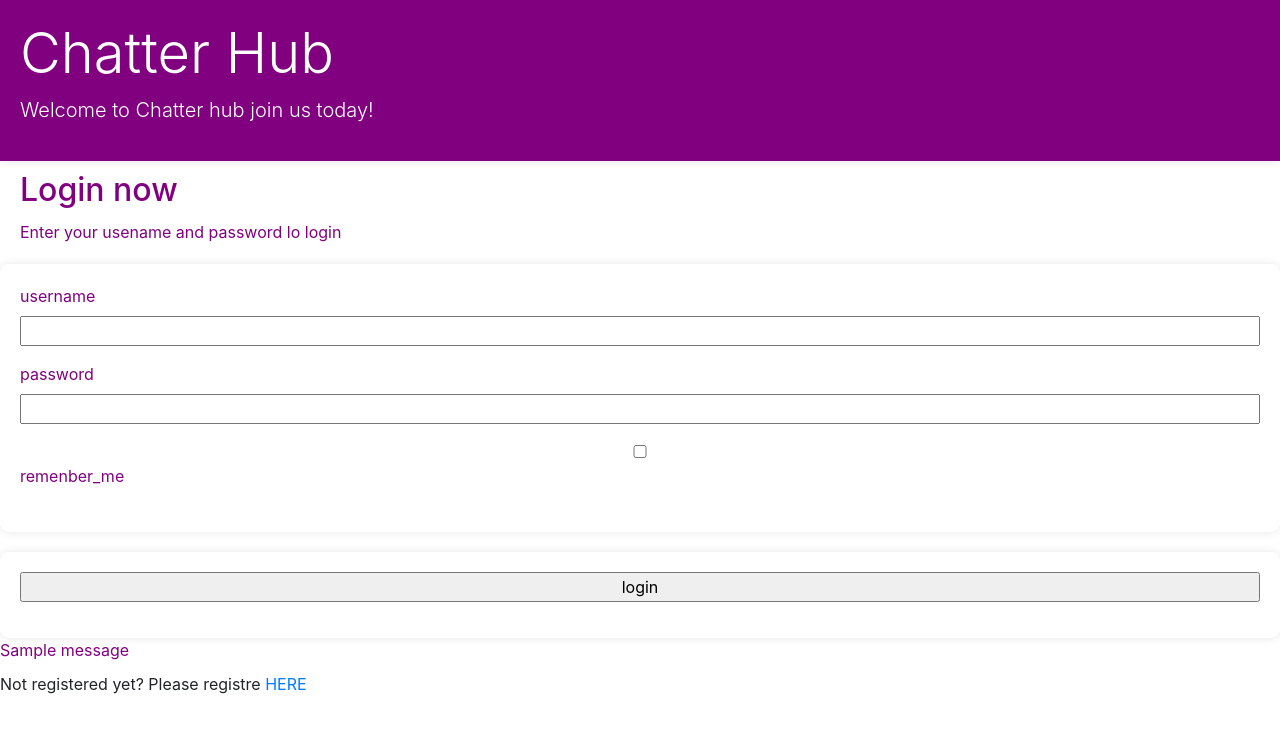
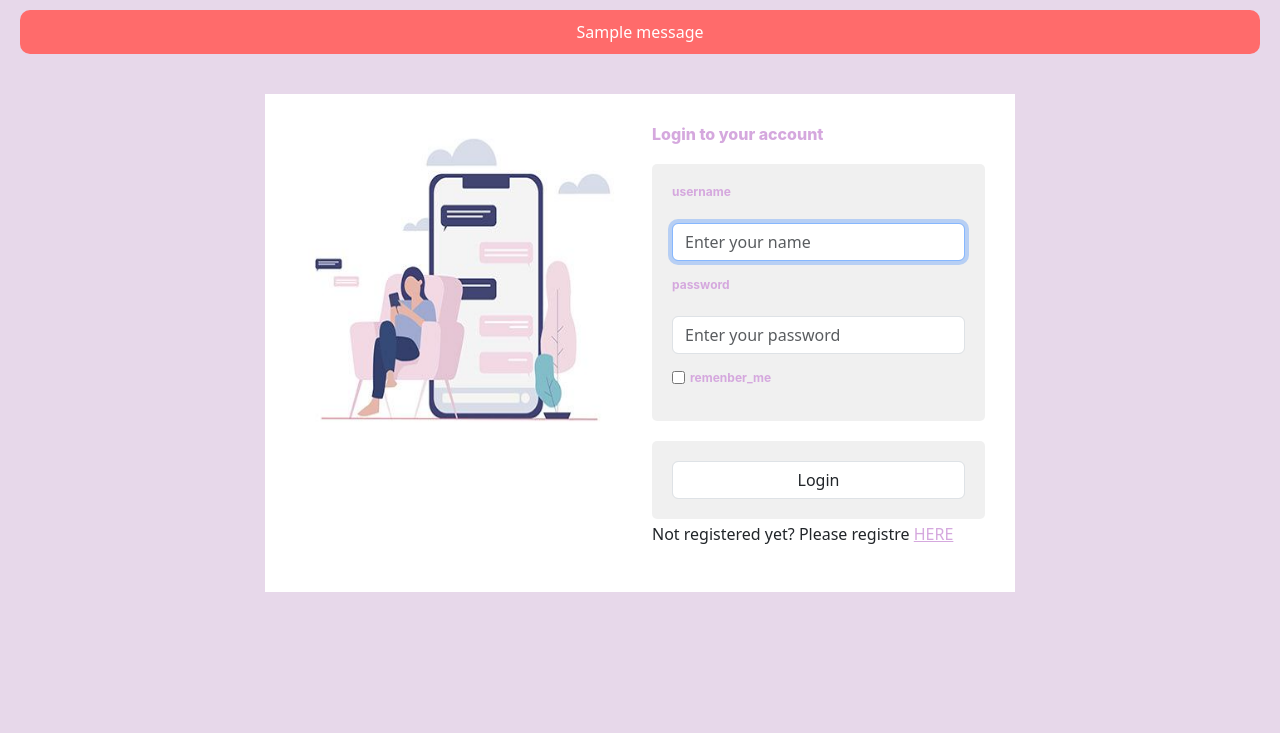
Before and after one commit to Fatimazahraker/chatter_hub, a Flask app: page /login in a window 1280 px wide. Shown: the top 733 px of the page. Run offline with Flask 3, Linux system fonts and the light colour scheme; tables that the repository leaves empty hold one stand-in row (values such as "Sample post"); one stand-in notice (Sample message) is shown; some libraries are stand-ins or nearby versions.

Commit message:
make our app look better

```diff
--- a/old/static/styles/stylelogin.css
+++ b/old/static/styles/stylelogin.css
@@ -1,80 +1,91 @@
-/* stylelogin.css */
-
 body {
-    background-color: #f8f9fa; /* Light grayish background color */
-    margin: 0 20px;
+    background-color: #E7D8EA !important;
+    margin: 0 20px !important;
 }
 
-.main-section {
-    background-color: #800080; /* Purple background color for the jumbotron */
-    color: #fff; /* Text color for the jumbotron */
-    font-weight: bold;
-    padding: 20px;
-    margin-top: 0px;
-    box-shadow: 0 0 10px rgba(0, 0, 0, 0.1);
+.tilte-chat h2 {
+    color: #d5a8de;
+    font-family: Inter;
+    font-size: 16px;
+    font-style: normal;
+    font-weight: 800;
+    line-height: normal;
+    text-align: left;
 }
 
-/* Add these rules to style the "Login now" heading and paragraph */
-.tilte-chat h2, .tilte-chat p {
-    color: #800080; /* Purple color for headings and paragraphs */
-    margin-top: 10px;
-    margin-left: 20px;
+form {
+    max-width: 750px;
+    /*height: 490px;*/
+    /* position: absolute; */
+    /*top: 50%;*/
+    margin: auto;
+    margin-top: 40px;
+    /* left: 50%; */
+    /* transform: translate(-50%, -50%); */
+    background-color: #FFFFFF;
+    padding: 30px;
+    /* display: inline-block; */
+    text-align: right;
+    z-index: -1;
 }
 
-/* Add these rules to style the form sections */
-.user-info, .user-action {
-    background-color: #fff; /* White background color for form sections */
+.purple-link {
+    color: #d5a8de;
+}
+
+#link-login {
+    text-align: left;
+    margin-top: 3px;
+}
+
+.user-info,
+.user-action {
+    border: none !important ;
+}
+
+.user-info,
+.user-action {
+    background-color: #fff;
     padding: 20px;
     margin-top: 20px;
-    border-radius: 10px;
-    box-shadow: 0 0 10px rgba(0, 0, 0, 0.1);
+    border-radius: 5px;
+    box-shadow: 0 0 10px rgba(0, 0, 0, 0.0);
+    background: rgba(217, 217, 217, 0.40);
 }
 
-/* Add these rules to style form labels */
+.user-info ul,
+.user-action ul {
+    list-style: none;
+}
+
 .user-info label,
 .user-action label {
-    color: #800080; /* Purple color for labels */
+    display: block;
+    text-align: left;
+    color: #d5a8de;
+    font-family: Inter;
+    font-size: 12px;
+    font-style: normal;
+    font-weight: 700;
+    line-height: normal;
+    margin-top: 0%;
 }
-
-.user-info input,
-.user-action input {
-    width: 100%; /* Make form inputs full-width */
+#remember_me {
+    display: inline-block !important;
 }
-/* Add these rules to style the submit button */
-form input.form-control[type="submit"] {
-    background-color: #800080; /* Purple color for the button */
-    color: #fff; /* Text color for the button */
-    font-size: 14px; /* Adjust the font size */
-    padding: 10px 20px; /* Adjust the padding to control the button size */
-    border: none; /* Remove the default button border */
-    cursor: pointer; /* Change the cursor to a pointer on hover */
-
+.formError {
+    text-align: center;
+    background-color: #ff6b6b; /* Red color */
+    color: #fff; /* White text color */
+    padding: 10px;
+    border-radius: 10px; /* Adjust the border-radius as needed */
+    margin-top: 10px; /* Adjust the margin as needed */
 }
-
-/* Add these rules to change the color on hover for the submit button */
-form input[type="submit"]:hover {
-    background-color: #660066; /* Darker purple on hover for the button */
+/* Style for the Remember Me Checkbox */
+.checkbox-container {
+    display: flex;
+    align-items: center;
 }
-
-/* Add these rules to style links */
-form a {
-    color: #800080; /* Purple color for the link */
-    margin-left: 20px; /* Add some left margin to links */
+.checkbox-container input {
+    margin-right: 5px;  /* Adjust the margin between the checkbox and label */
 }
-
-/* Add these rules to change the color on hover for links */
-form a:hover {
-    color: #660066; /* Darker purple on hover for the link */
-}
-
-/* Add these rules to style flashed messages */
-.flashes {
-    list-style: none;
-    padding: 0;
-    margin: 0;
-}
-
-.flashes li {
-    color: #800080; /* Purple color for flashed messages */
-    margin-bottom: 10px;
-}
--- a/old/templates/login.html
+++ b/old/templates/login.html
@@ -8,60 +8,63 @@
     <!-- Link to the external stylesheet for login styles -->
     <link rel="stylesheet" href="{{ url_for('static', filename='styles/stylelogin.css') }}">
     <!-- Link to Bootstrap CSS via CDN -->
-    <link rel="stylesheet" href="https://stackpath.bootstrapcdn.com/bootstrap/4.3.1/css/bootstrap.min.css">
+    <link href="https://cdn.jsdelivr.net/npm/bootstrap@5.3.2/dist/css/bootstrap.min.css" rel="stylesheet" integrity="sha384-T3c6CoIi6uLrA9TneNEoa7RxnatzjcDSCmG1MXxSR1GAsXEV/Dwwykc2MPK8M2HN" crossorigin="anonymous">
 </head>
 
 <body>
-    <div class="main-section">
-        <div clases="jumbotron">
-            <h1 class="display-4">Chatter Hub</h1>
-            <p class="lead">Welcome to Chatter hub join us today!</p>
+    <!-- Flash message placeholder -->
+    {% with messages = get_flashed_messages() %}
+        {% if messages %}
+            <p class=formError>{{ messages[0] }}</p>
+        {% endif %}
+    {% endwith %}
+    <!-- Login Form -->
+    <form action="" method="post">
+        <div class="row">
+            <div class="col-6 col-md-6">
+                <img src="/static/image/sign.PNG" alt="" style="width: 100%; height: 70%;">
             </div>
-
+            <div class="col-6 col-md-6">
+                <div class="tilte-chat">
+                    <h2>Login to your account</h2>
+                    <!--<p>Reqister to start using Chatter hub</p>-->
                 </div>
-    <div class="tilte-chat">
-        <h2>Login now</h2>
-        <p>Enter your usename and password lo login</p>
-    </div>
-
-    <!-- Login Form -->
-    <form action="" method="post" novalidate>
                 <!-- Hidden fields for CSRF protection -->
                 {{ form.hidden_tag() }}
+                <!-- Hidden fields for CSRF protection -->
                 <fieldset class="user-info">
+
                     <!-- Username Input -->
                 <p>
                     {{ form.username.label }}<br>
-            {{ form.username(size=32) }}
+                    {{ form.username(class_='form-control', placeholder='Enter your name', autocomplete="off", autofocus=true) }}
                 </p>
                 <!-- Password Input -->
                 <p>
                     {{ form.password.label }}<br>
-            {{ form.password(size=32) }}
+                    {{ form.password(class_='form-control', placeholder='Enter your password', autofocus=true) }}
                 </p>
-
                 <!-- Remember Me Checkbox -->
-        <p>{{ form.remember_me() }} {{ form.remember_me.label }}</p>
+                <p class="checkbox-container" >
+                    {{ form.remember_me() }}
+                    {{ form.remember_me.label }}
+                </p>
 
                 </fieldset>
                 <fieldset class="user-action">
                     <!-- Submit Button -->
-            <p>{{ form.submit() }}</p>
+                    <div>
+                        <input type="submit" value="Login" class="form-control">
+                    </div>
                 </fieldset>
+                <p id="link-login">Not registered yet? Please registre <a href="{{ url_for('index') }}" class="purple-link">HERE</a></p>
 
-        <!-- Flash message placeholder -->
-        {% with messages = get_flashed_messages() %}
-            {% if messages %}
-                <!-- Display flashed messages -->
-                <ul class="flashes">
-                    {% for message in messages %}
-                        <li>{{ message }}</li>
-                    {% endfor %}
-                </ul>
-            {% endif %}
-        {% endwith %}
+            </div>
+        </div>
     </form>
-    <p>Not registered yet? Please registre <a href="{{ url_for('index') }}">HERE</a></p>
+    <script src="https://cdn.jsdelivr.net/npm/bootstrap@5.3.2/dist/js/bootstrap.bundle.min.js" integrity="sha384-C6RzsynM9kWDrMNeT87bh95OGNyZPhcTNXj1NW7RuBCsyN/o0jlpcV8Qyq46cDfL" crossorigin="anonymous"></script>
+    <script src="https://cdn.jsdelivr.net/npm/@popperjs/core@2.11.8/dist/umd/popper.min.js" integrity="sha384-I7E8VVD/ismYTF4hNIPjVp/Zjvgyol6VFvRkX/vR+Vc4jQkC+hVqc2pM8ODewa9r" crossorigin="anonymous"></script>
+<script src="https://cdn.jsdelivr.net/npm/bootstrap@5.3.2/dist/js/bootstrap.min.js" integrity="sha384-BBtl+eGJRgqQAUMxJ7pMwbEyER4l1g+O15P+16Ep7Q9Q+zqX6gSbd85u4mG4QzX+" crossorigin="anonymous"></script>
 </body>
 
 </html>
```
Also changed, not shown: old/static/styles/stylechat.css (+10 -6 lines), old/static/styles/stylehome.css (added, +73 -0 lines), old/static/styles/stylereg.css (+55 -10 lines), old/templates/index.html (+52 -23 lines), old/templates/main.html (+28 -45 lines), old/static/image/home-chat.jpg (added), old/static/image/icon-chat.png (added). Lines whose indentation alone changed are shown as unchanged.
